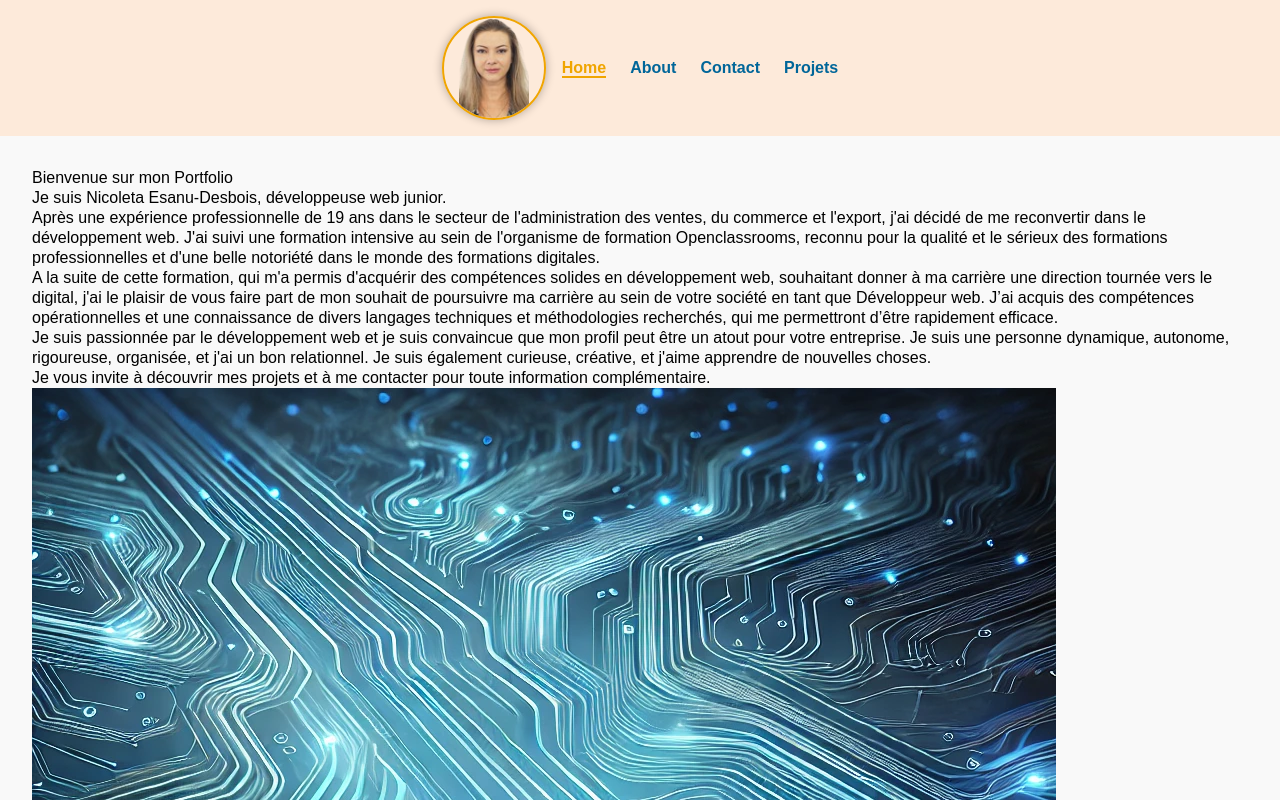
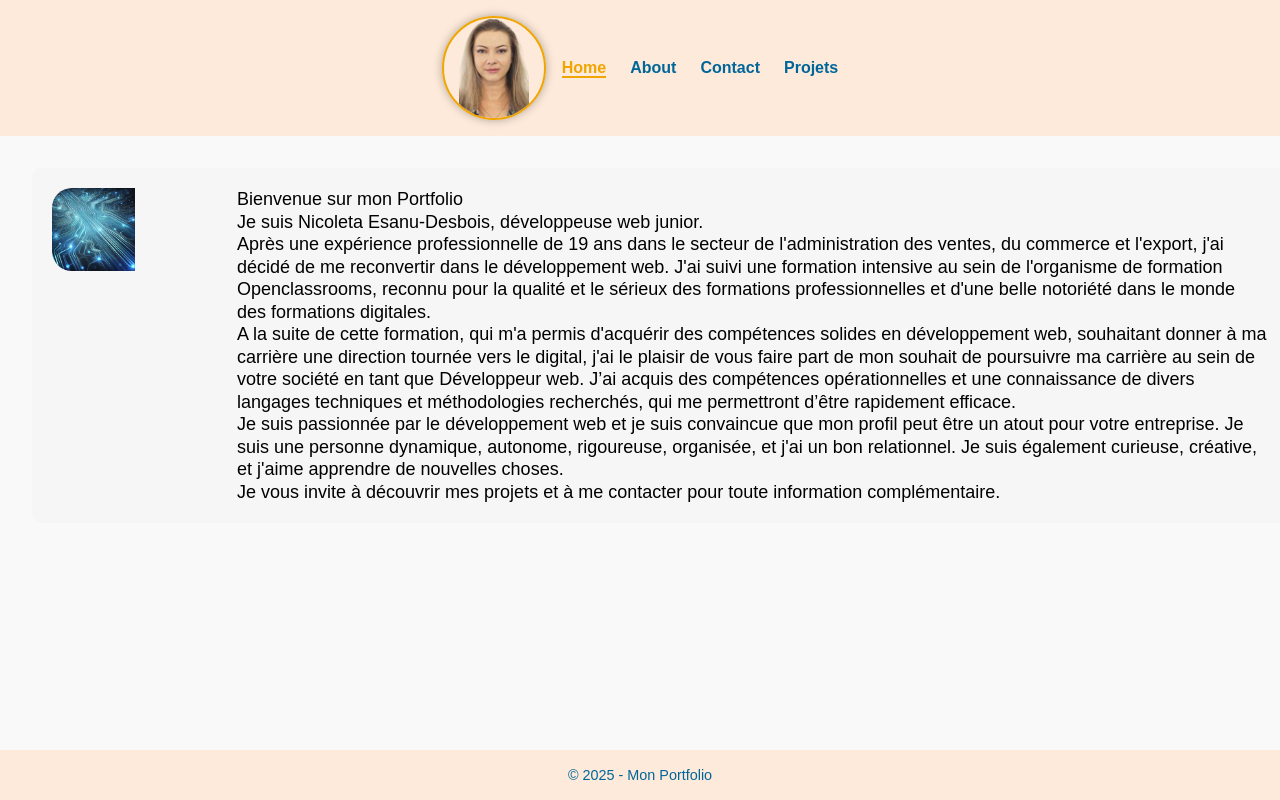
Before and after one commit to Nesanu/mon_portfolio, a React (Vite) app: page / in a window 1280 px wide. Shown: the top 800 px of the page. Built offline with nearby package versions, Linux system fonts and the light colour scheme.

Commit message:
Modifications, maj du 13.03.2025

```diff
--- a/src/components/collapse/Collapse.scss
+++ b/src/components/collapse/Collapse.scss
@@ -3,6 +3,10 @@
 @use "/src/styles/index";
 
 .collapse{
+    display:flex;
+    flex-direction: column;
+    gap: 1em;
+    padding: 2em;
     background-color: #FDEADA;
     max-width: 1100px;
     // border-bottom-left-radius: 5px;
@@ -17,8 +21,8 @@
         justify-content: space-between;
         align-items: center;
         gap: 10px;
-        background-color:  #FF6060;
-        color: black;
+        background-color:  #f0a500;
+        color: #006699;
         border-radius: 10px;
         font-weight: 700;
         font-size: clamp(13px, 1.8vw, 18px);
--- a/src/routes/routes.jsx
+++ b/src/routes/routes.jsx
@@ -6,6 +6,7 @@ import Home from "../views/home/Home.jsx";
 import Layout from "../core/layout/Layout.jsx";
 import Contact from "../views/contact/Contact.jsx";
 import About from "../views/about/About.jsx";
+import ErrorPage from "../views/errors/Error-page";
 
 
 export const routes = createBrowserRouter([
@@ -54,10 +55,15 @@ export const routes = createBrowserRouter([
                 {/*// TODO Crée une page spécifique d'erreur quand un ID de projet est introuvable*/}
             </Layout>
         ),
-        loader: projetLoader
+        loader: projetLoader,
+        // errorElement: (
+        //     <Layout>
+        //         <ErrorPage />
+        //     </Layout>
+        // )
     },
     {
-        path: "*",
+        path: "*", //Crée une page spécifique d'erreur un url est introuvable
         element: (
             <Layout>
                 <p>Error 404 introuvable</p>
@@ -65,6 +71,29 @@ export const routes = createBrowserRouter([
                 // TODO PRINCIPALE - Crée une page spécifique d'erreur un url est introuvable
                 // */}
             </Layout>
+        ),
+        errorElement: (
+            <Layout>
+                <ErrorPage />
+            </Layout>
         )
     }
 ])
+
+
+
+//Exemple de route pour un logement
+// {
+//     path: "logement/:id",
+//     element: (
+//         <Layout>
+//             <Logement />
+//         </Layout>
+//     ),
+//     loader: logementLoader,
+//     errorElement: (
+//         <Layout>
+//             <ErrorPage />
+//         </Layout>
+//     ),
+// },
--- a/src/views/errors/Error-pages.module.scss
+++ b/src/views/errors/Error-pages.module.scss
@@ -1,5 +1,6 @@
 @use "/src/styles/index";
 @use "/src/styles/utilities";
+@use "/src/styles/variables";
 
 .errorPage {
   display: flex;
@@ -14,20 +15,20 @@
   margin: 0;
   font-size: 96px;
   font-weight: 700;
-  color: variables.$primary-bg-kasa-color;
-  @include mixins.media-query(desktop) {
-    font-size: 288px;
-  }
+ $color-danger: #dc3545;;
+  // @include mixins.media-query(desktop) {
+  //   font-size: 288px;
+  // }
 }
 
 .errorMessage {
   font-size: 18px;
   font-weight: 500;
   text-align: center;
-  color: variables.$primary-bg-kasa-color;
-  @include mixins.media-query(desktop) {
-    font-size: 36px;
-  }
+  $color-danger: #dc3545;
+  // @include mixins.media-query(desktop) {
+  //   font-size: 36px;
+  // }
 }
 
 .errorRedirection {
@@ -35,7 +36,7 @@
   font-size: 14px;
   text-decoration: underline;
   font-weight: 500;
-  @include mixins.media-query(desktop) {
-    font-size: 18px;
-  }
+  // @include mixins.media-query(desktop) {
+  //   font-size: 18px;
+  // }
 }
--- a/src/views/home/Home.jsx
+++ b/src/views/home/Home.jsx
@@ -5,10 +5,19 @@ const Home = () => {
 
   const handleHomeClick = () => {
     // Add your click handling logic here
-    console.log("Home background clicked");
+    // console.log("Home background clicked");
   };
   return (
-    <div>
+   <div className={styles.container_home}>
+
+<div className={styles.backgroundHomeImg} onClick={handleHomeClick}>
+        <img
+          src={backgroundHomeImg}
+          alt="backgroundHomeImg"
+          className={styles.backgroundHomeImg}
+        />
+      </div>
+    <div className={styles.homeContent}>
       <h1>Bienvenue sur mon Portfolio</h1>
       <p>Je suis Nicoleta Esanu-Desbois, développeuse web junior.</p>
       <p>
@@ -41,13 +50,8 @@ const Home = () => {
         information complémentaire.
       </p>
 
-      <div className={styles.backgroundHomeImg} onClick={handleHomeClick}>
-        <img
-          src={backgroundHomeImg}
-          alt="backgroundHomeImg"
-          className={styles.backgroundHomeImg}
-        />
-      </div>
+
+    </div>
     </div>
   );
 };
--- a/src/views/home/Home.module.scss
+++ b/src/views/home/Home.module.scss
@@ -46,3 +46,37 @@
         }
     }
 }
+
+
+.container_home {
+    width: 100%;
+    display: flex;
+    flex-direction: row;
+    gap: 20px;
+    padding: 20px;
+    background-color: #F6F6F6;
+    border-radius: 10px;
+    font-size: clamp(12px, 1.8vw, 18px);
+    color: black;
+
+
+}
+
+.home-content { //exemple code for home-contents
+    display: flex;
+    flex-direction: column;
+    gap: 20px;
+    padding: 16px;
+    align-items: stretch;
+    position: relative;
+    width: 100%;
+  }
+
+.backgroundHomeImg {
+    width: 50%;
+    height: auto;
+    border-top-right-radius: 0;
+    border-bottom-left-radius: 20px;
+    object-fit: cover;
+    border-top-left-radius: 20px;
+}
```
